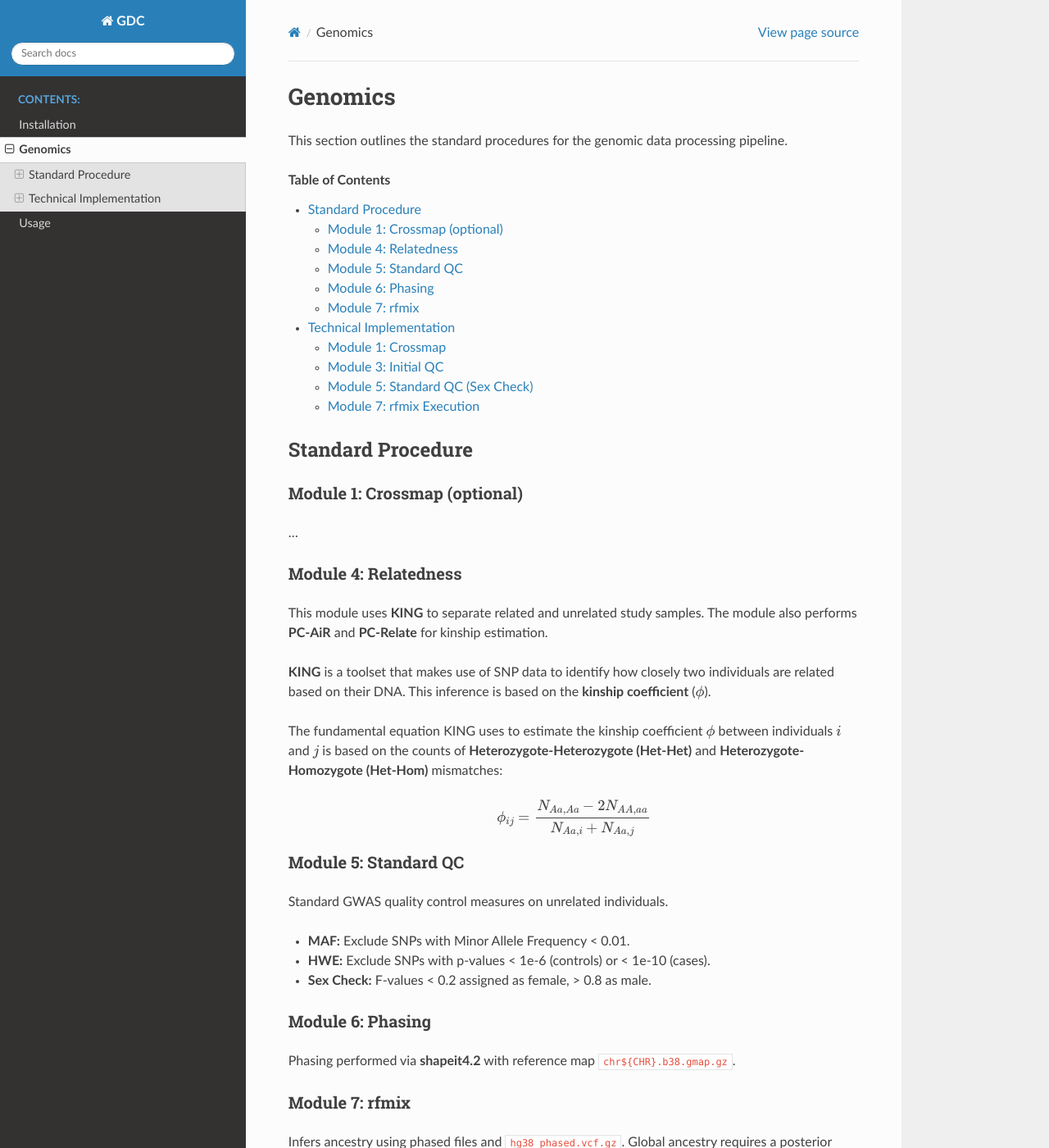
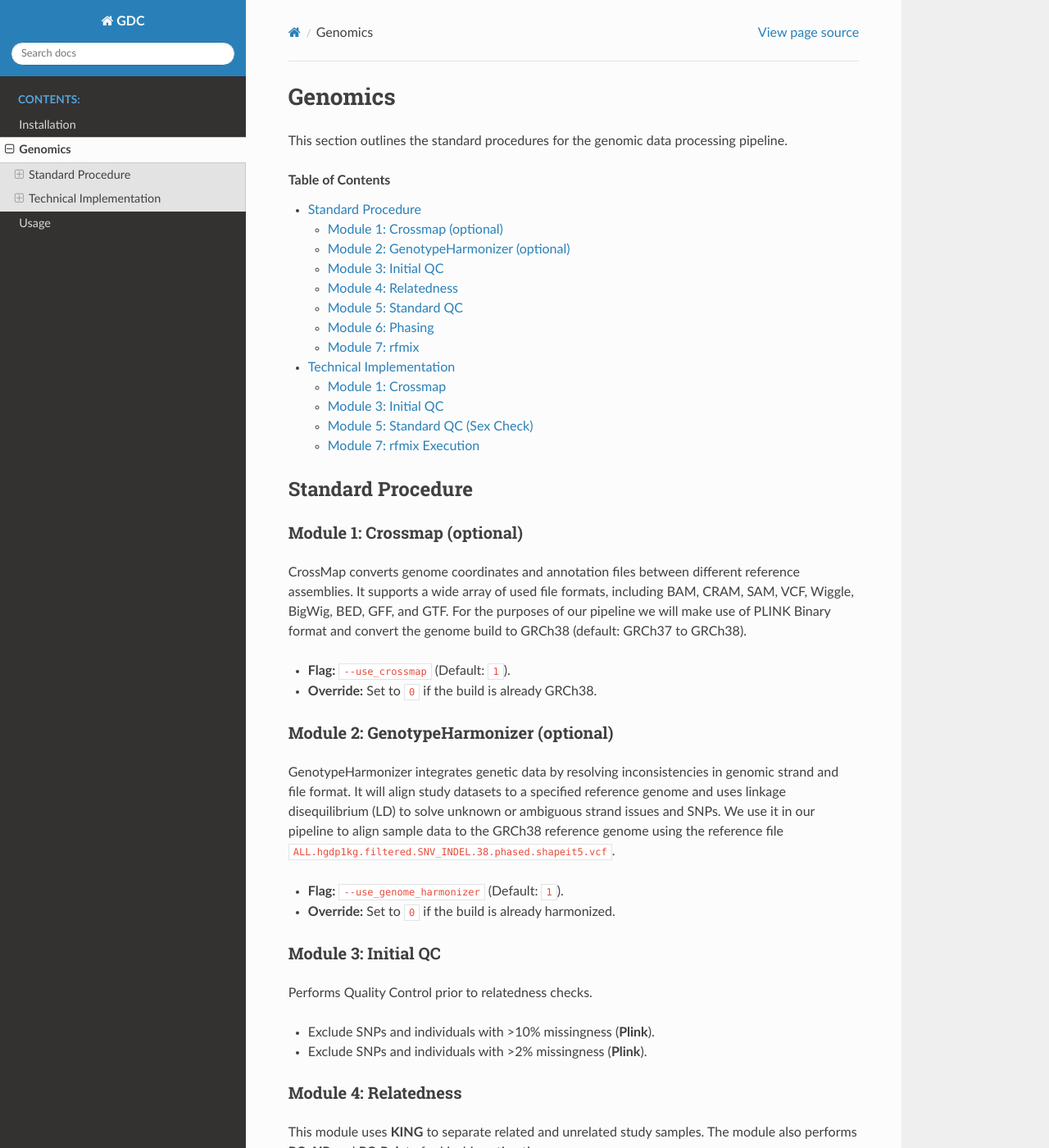
Before and after one commit to and02709/GDC, a Sphinx documentation site: the page built from docs/genomics.rst, in a window 1280 px wide and 1400 px high. Shown: the whole window at 82% size. Built offline with Sphinx 7.4.7 and the Read the Docs theme 3.1.0, drawn with Linux system fonts in a browser that asks for light colours; pages that are not in the unit, such as notebooks, are missing from menus.

Commit message:
Enhance documentation for genomic modules
Added descriptions for CrossMap and GenotypeHarmonizer modules, including flags and overrides. Updated initial QC and relatedness modules sections.

```diff
--- a/docs/genomics.rst
+++ b/docs/genomics.rst
@@ -12,7 +12,24 @@ Standard Procedure
 
 Module 1: Crossmap (optional)
 ~~~~~~~~~~~~~~~~~~~~~~~~~~~~~
-...
+CrossMap converts genome coordinates and annotation files between different reference assemblies. It supports a wide array of used file formats, including BAM, CRAM, SAM, VCF, Wiggle, BigWig, BED, GFF, and GTF. For the purposes of our pipeline we will make use of PLINK Binary format and convert the genome build to GRCh38 (default: GRCh37 to GRCh38).
+
+* **Flag:** ``--use_crossmap`` (Default: ``1``).
+* **Override:** Set to ``0`` if the build is already GRCh38.
+
+Module 2: GenotypeHarmonizer (optional)
+~~~~~~~~~~~~~~~~~~~~~~~~~~~~~~~~~~~~~~~
+GenotypeHarmonizer integrates genetic data by resolving inconsistencies in genomic strand and file format. It will align study datasets to a specified reference genome and uses linkage disequilibrium (LD) to solve unknown or ambiguous strand issues and SNPs. We use it in our pipeline to align sample data to the GRCh38 reference genome using the reference file ``ALL.hgdp1kg.filtered.SNV_INDEL.38.phased.shapeit5.vcf``.
+
+* **Flag:** ``--use_genome_harmonizer`` (Default: ``1``).
+* **Override:** Set to ``0`` if the build is already harmonized.
+
+Module 3: Initial QC
+~~~~~~~~~~~~~~~~~~~~
+Performs Quality Control prior to relatedness checks.
+
+* Exclude SNPs and individuals with >10% missingness (**Plink**).
+* Exclude SNPs and individuals with >2% missingness (**Plink**).
 
 Module 4: Relatedness
 ~~~~~~~~~~~~~~~~~~~~~
@@ -25,6 +42,7 @@ The fundamental equation KING uses to estimate the kinship coefficient :math:`\p
 .. math::
 
    \phi_{ij} = \frac{N_{Aa,Aa} - 2N_{AA,aa}}{N_{Aa,i} + N_{Aa,j}}
+
 
 
 Module 5: Standard QC
@@ -46,7 +64,6 @@ Infers ancestry using phased files and ``hg38_phased.vcf.gz``. Global ancestry r
 
 Technical Implementation
 ------------------------
-
 
 Module 1: Crossmap
 ~~~~~~~~~~~~~~~~~~
```
